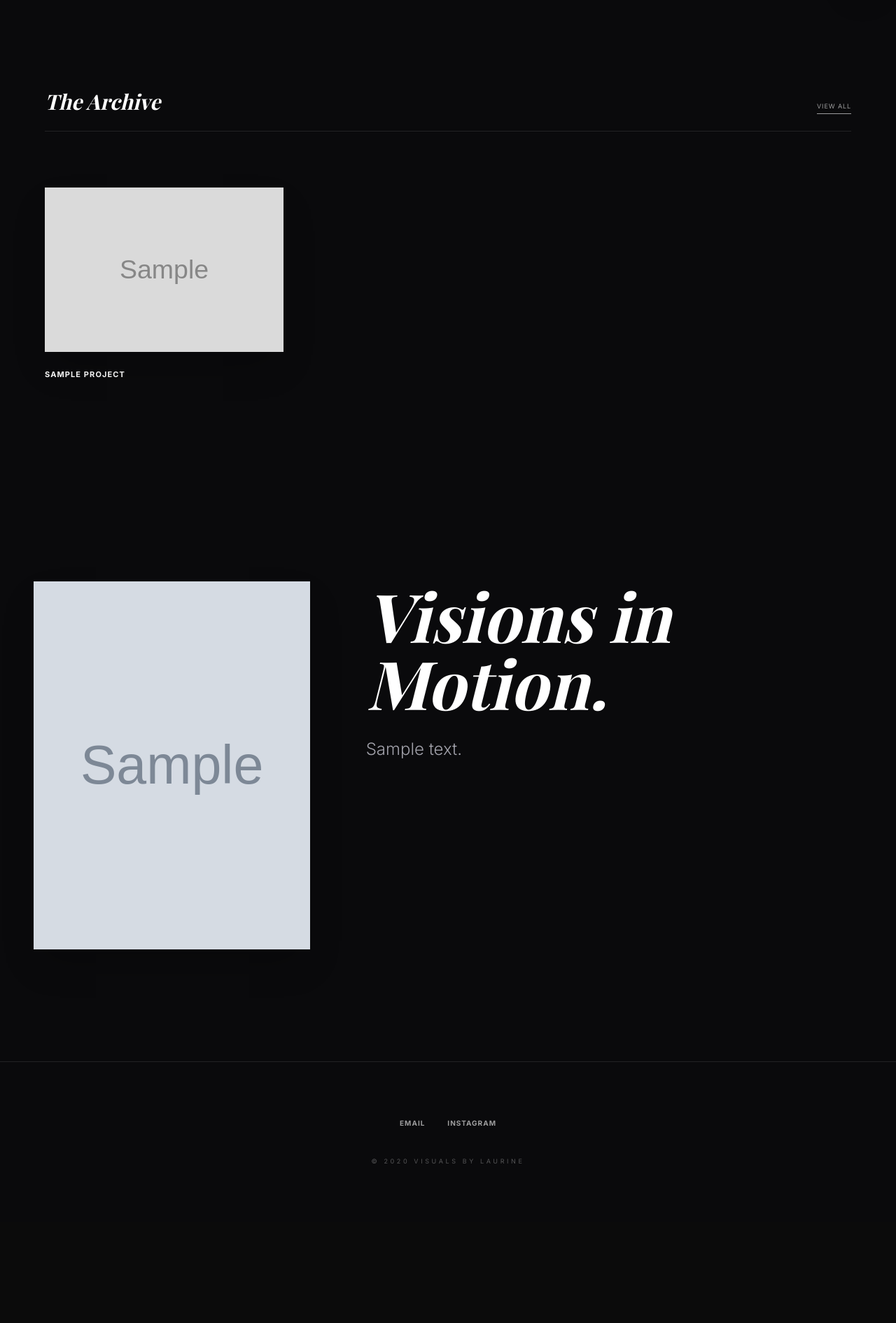
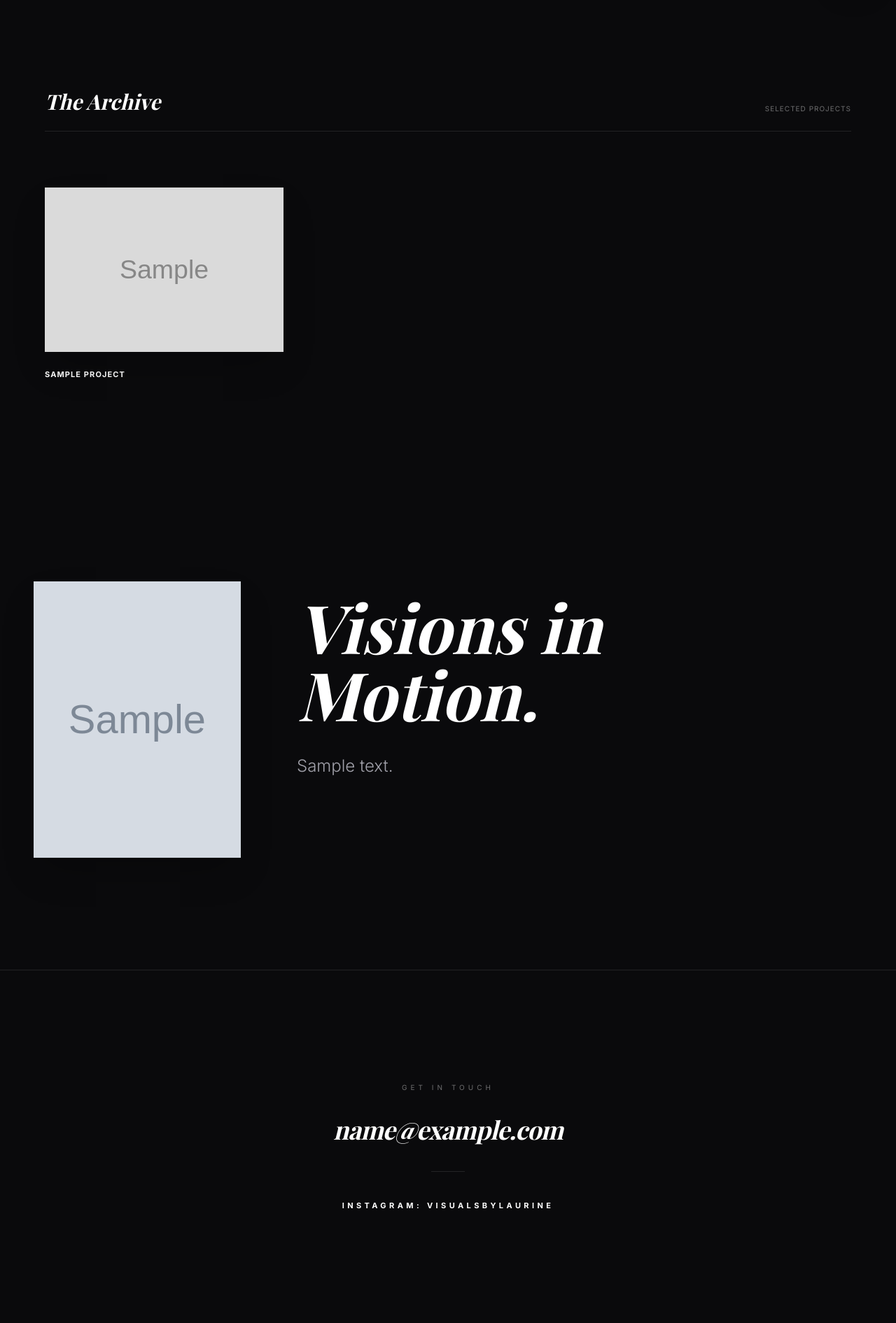
Before and after one commit to KCTD16/VBL-Portfolio, a Flask app: template templates/index.html in a window 1280 px wide. Shown: the part 801-2692 px from the top of the page at 70% size. Before the commit the page ends 2464 px from the top, so only its background shows below. Run offline with Flask 3, Linux system fonts and the light colour scheme; the template is opened without the code that fills it: most values are stand-ins (such as "Sample title", 1, 10 or a date in 2020); grey boxes marked "Sample" are stand-in pictures; some libraries are stand-ins or nearby versions; some web fonts are replaced.

Commit message:
Refactor project media links for consistency and optimize lightbox functionality in gallery and index templates

```diff
--- a/templates/index.html
+++ b/templates/index.html
@@ -2,81 +2,64 @@
 <html lang="en" data-theme="option1">
 <head>
     <meta charset="UTF-8">
-    <meta name="viewport" content="width=device-width, initial-scale=1.0, maximum-scale=1.0, user-scalable=no">
+    <meta name="viewport" content="width=device-width, initial-scale=1.0">
     <title>VBL | {{ bio.full_name }}</title>
-
     <script src="https://cdn.tailwindcss.com"></script>
     <link rel="stylesheet" href="https://cdnjs.cloudflare.com/ajax/libs/font-awesome/6.4.0/css/all.min.css">
     <link href="https://fonts.googleapis.com/css2?family=Inter:wght@300;400;700&family=Playfair+Display:ital,wght@0,700;1,400&display=swap" rel="stylesheet">
-
     <style>
         :root { --bg-primary: #ffffff; --text-primary: #000000; --border-color: rgba(0,0,0,0.08); }
-        [data-theme='option1'] { --bg-primary: #0a0a0c; --text-primary: #ffffff; --border-color: rgba(255,255,255,0.1); }
-
-        html { scroll-behavior: smooth; -webkit-font-smoothing: antialiased; }
-        body { background-color: var(--bg-primary); color: var(--text-primary); font-family: 'Inter', sans-serif; overflow-x: hidden; }
-
-        /* Mobile specific adjustments */
-        @media (max-width: 768px) {
-            .hero-title { font-size: 5rem !important; }
-            #custom-cursor { display: none !important; } /* Hide star on touch screens */
-        }
-
-        .film-grain { position: fixed; top: 0; left: 0; width: 100%; height: 100%; pointer-events: none; z-index: 9999; background: url('https://grainy-gradients.vercel.app/noise.svg'); opacity: 0.04; }
-
-        @media (pointer: fine) { body, a, button, .project-card { cursor: none !important; } }
+        [data-theme='option1'] { --bg-primary: #0a0a0c; --text-primary: #ffffff; --border-color: rgba(255, 255, 255, 0.1); }
+        html { scroll-behavior: smooth; }
+        body { background-color: var(--bg-primary); color: var(--text-primary); font-family: 'Inter', sans-serif; transition: background-color 0.8s ease; overflow-x: hidden; }
+        @media (pointer: fine) { body, a, button, .group, .cursor-pointer { cursor: none !important; } }
         #custom-cursor {
             position: fixed; top: 0; left: 0; width: 35px; height: 35px; background: white; pointer-events: none;
             z-index: 10000; mix-blend-mode: difference; clip-path: polygon(50% 0%, 61% 35%, 98% 35%, 68% 57%, 79% 91%, 50% 70%, 21% 91%, 32% 57%, 2% 35%, 39% 35%);
             will-change: transform; transition: opacity 0.3s ease; opacity: 0;
         }
-
         .reveal { opacity: 0; transform: translateY(20px); transition: all 0.8s cubic-bezier(0.2, 0.8, 0.2, 1); }
         .reveal.active { opacity: 1; transform: translateY(0); }
         .font-editorial { font-family: 'Playfair Display', serif; }
-        #lightbox { position: fixed; inset: 0; z-index: 1000; background: rgba(0,0,0,0.98); display: none; align-items: center; justify-content: center; }
+        #lightbox { position: fixed; inset: 0; z-index: 1000; background: rgba(0,0,0,0.98); display: none; align-items: center; justify-content: center; padding: 20px; }
     </style>
 </head>
-<body>
-    <div class="film-grain"></div>
+<body id="home">
     <div id="custom-cursor"></div>
-
-    <nav class="fixed top-0 w-full z-[100] p-6 md:p-12 flex justify-between items-center mix-blend-difference text-white">
-        <div class="font-editorial italic text-xl md:text-2xl">VBL</div>
-        <div class="flex gap-6 md:gap-12 text-[9px] md:text-[10px] uppercase font-bold tracking-[0.3em]">
+    <nav class="fixed top-0 w-full z-[100] p-8 md:p-12 flex justify-between items-center mix-blend-difference text-white">
+        <div class="font-editorial italic text-2xl">VBL</div>
+        <div class="flex gap-8 text-[10px] uppercase font-bold tracking-[0.4em]">
             <a href="/">Home</a>
             <a href="{{ url_for('archive') }}">Full Works</a>
             <a href="#content">Content</a>
         </div>
     </nav>
 
-    <div id="lightbox" onclick="closeLightbox()"><div id="lightbox-content" class="w-full h-full flex items-center justify-center p-4"></div></div>
+    <div id="lightbox" onclick="closeLightbox()"><div id="lightbox-content" class="w-full h-full flex items-center justify-center"></div></div>
 
     <!-- Hero -->
-    <section class="relative h-screen flex items-center justify-center bg-black px-6">
+    <section class="relative h-screen flex items-center justify-center bg-black">
         <video id="hero-video" autoplay loop muted playsinline preload="auto" class="absolute inset-0 w-full h-full object-cover opacity-60">
             <source src="{{ bio.hero_video }}" type="video/mp4">
         </video>
-        <h1 class="relative z-10 hero-title text-7xl md:text-9xl font-editorial italic tracking-tighter text-center">{{ bio.name }}</h1>
+        <h1 class="relative z-10 text-7xl md:text-9xl font-editorial italic tracking-tighter text-white">{{ bio.name }}</h1>
     </section>
 
     <!-- Archive -->
-    <section id="gallery" class="py-20 md:py-32 px-6 md:px-12 bg-[var(--bg-secondary)]">
+    <section id="gallery" class="py-32 px-6 md:px-12 bg-[var(--bg-secondary)]">
         <div class="max-w-6xl mx-auto">
-            <div class="reveal flex justify-between items-end mb-12 md:mb-20 border-b border-[var(--border-color)] pb-6">
+            <div class="reveal flex justify-between items-end mb-20 border-b border-[var(--border-color)] pb-6">
                 <h2 class="text-3xl font-editorial italic">The Archive</h2>
-                <a href="{{ url_for('archive') }}" class="text-[9px] uppercase tracking-widest opacity-60 border-b border-current pb-1">View All</a>
+                <p class="text-[10px] uppercase tracking-widest opacity-40">Selected Projects</p>
             </div>
-
-            <div class="grid grid-cols-1 md:grid-cols-2 lg:grid-cols-3 gap-12 md:gap-16">
+            <div class="grid grid-cols-1 md:grid-cols-2 lg:grid-cols-3 gap-16">
                 {% for project in projects %}
                 <div class="reveal group cursor-pointer project-card" onclick="openLightbox('{{ project.is_video }}', '{{ project.video if project.is_video else project.image }}')">
                     <div class="aspect-[16/11] overflow-hidden bg-zinc-900 mb-6 shadow-2xl relative">
                         {% if project.is_video %}
-                            <video loop muted playsinline preload="metadata" class="project-video-element w-full h-full object-cover md:grayscale group-hover:grayscale-0"><source src="{{ project.video }}" type="video/mp4"></video>
-                            <div class="absolute top-4 right-4 text-white/50"><i class="fas fa-play text-[8px]"></i></div>
+                            <video loop muted playsinline class="w-full h-full object-cover grayscale group-hover:grayscale-0"><source src="{{ project.video }}" type="video/mp4"></video>
                         {% else %}
-                            <img src="{{ project.image }}" loading="lazy" class="w-full h-full object-cover md:grayscale group-hover:grayscale-0 transition-transform duration-700 group-hover:scale-105">
+                            <img src="{{ project.image }}" loading="lazy" class="w-full h-full object-cover grayscale group-hover:grayscale-0 transition-transform duration-700 group-hover:scale-105">
                         {% endif %}
                     </div>
                     <h3 class="uppercase text-[11px] font-bold tracking-widest">{{ project.title }}</h3>
@@ -87,61 +70,54 @@
     </section>
 
     <!-- Bio -->
-    <section id="content" class="py-20 md:py-40 px-6 md:px-12 flex flex-col md:flex-row gap-12 md:gap-20 items-center md:items-start">
-        <div class="reveal w-full md:w-1/3"><div class="aspect-[3/4] overflow-hidden shadow-2xl"><img src="{{ bio.content_photo }}" class="w-full h-full object-cover"></div></div>
-        <div class="reveal flex-1 text-center md:text-left">
-            <h2 class="text-5xl md:text-8xl font-editorial italic mb-8 leading-tight">Visions in <br>Motion.</h2>
-            <p class="text-lg md:text-2xl font-light max-w-2xl text-zinc-400 leading-relaxed">{{ bio.bio }}</p>
+    <section id="content" class="py-40 px-6 md:px-12 flex flex-col md:flex-row gap-20 items-start">
+        <div class="reveal w-full md:w-1/4"><div class="aspect-[3/4] overflow-hidden shadow-2xl"><img src="{{ bio.content_photo }}" class="w-full h-full object-cover"></div></div>
+        <div class="reveal md:pt-4">
+            <h2 class="text-5xl md:text-8xl font-editorial italic mb-10 leading-tight">Visions in <br>Motion.</h2>
+            <p class="text-xl md:text-2xl font-light max-w-2xl text-zinc-400 leading-relaxed">{{ bio.bio }}</p>
         </div>
     </section>
 
-    <footer class="py-20 text-center border-t border-[var(--border-color)]">
-        <div class="mb-10 flex justify-center gap-8 text-[10px] font-bold uppercase tracking-widest opacity-60">
-            <a href="mailto:{{ bio.contact.email }}" class="hover:text-white transition">Email</a>
-            <a href="{{ bio.contact.instagram }}" target="_blank" class="hover:text-white transition">Instagram</a>
+    <!-- FOOTER REDESIGN -->
+    <footer class="py-40 text-center border-t border-[var(--border-color)]">
+        <div class="flex flex-col items-center gap-6">
+            <p class="text-[10px] uppercase tracking-[0.5em] opacity-40 mb-2">Get in Touch</p>
+            <span class="text-2xl md:text-4xl font-editorial italic tracking-tight">{{ bio.contact.email }}</span>
+            <div class="w-12 h-[1px] bg-[var(--border-color)] my-4"></div>
+            <a href="{{ bio.contact.instagram }}" target="_blank" class="text-[11px] uppercase tracking-[0.4em] font-bold hover:opacity-50 transition">
+                Instagram: visualsbylaurine
+            </a>
         </div>
-        <p class="text-[9px] uppercase tracking-[0.4em] opacity-30">© {{ bio.est_year }} Visuals By Laurine</p>
     </footer>
 
-    <button onclick="toggleTheme()" class="fixed bottom-6 right-6 w-12 h-12 rounded-full bg-[var(--text-primary)] text-[var(--bg-primary)] flex items-center justify-center shadow-2xl z-[10000]">
-        <i id="theme-icon" class="fas fa-moon text-sm"></i>
+    <button onclick="toggleTheme()" class="fixed bottom-8 right-8 w-14 h-14 rounded-full bg-[var(--text-primary)] text-[var(--bg-primary)] flex items-center justify-center shadow-2xl z-[10000] hover:scale-110 transition">
+        <i id="theme-icon" class="fas fa-moon"></i>
     </button>
 
     <script>
         const obs = new IntersectionObserver((es) => { es.forEach(e => { if (e.isIntersecting) e.target.classList.add('active'); }); }, { threshold: 0.1 });
         document.querySelectorAll('.reveal').forEach(el => obs.observe(el));
-
-        // Video Scroll Observer for Mobile
-        const videoObs = new IntersectionObserver((entries) => {
-            entries.forEach(entry => {
-                const vid = entry.target.querySelector('video');
-                if (vid) {
-                    if (entry.isIntersecting) vid.play().catch(() => {});
-                    else vid.pause();
-                }
-            });
-        }, { threshold: 0.6 });
-        document.querySelectorAll('.project-card').forEach(card => videoObs.observe(card));
-
         const cursor = document.getElementById('custom-cursor');
         let isHovering = false;
         document.addEventListener('mousemove', (e) => {
             cursor.style.opacity = '1';
-            cursor.style.transform = `translate3d(${e.clientX}px, ${e.clientY}px, 0) translate(-50%, -50%) scale(${isHovering ? 1.5 : 1})`;
+            cursor.style.transform = `translate3d(${e.clientX}px, ${e.clientY}px, 0) translate(-50%, -50%) scale(${isHovering ? 1.6 : 1})`;
         });
-
         function openLightbox(isVid, src) {
             const lb = document.getElementById('lightbox');
             lb.style.display = 'flex';
-            document.getElementById('lightbox-content').innerHTML = isVid === 'True' ? `<video controls autoplay class="max-w-full max-h-[80vh] shadow-2xl"><source src="${src}" type="video/mp4"></video>` : `<img src="${src}" class="max-w-full max-h-[80vh] object-contain">`;
+            document.getElementById('lightbox-content').innerHTML = isVid === 'True' ? `<video controls autoplay class="max-w-full max-h-[85vh] shadow-2xl"><source src="${src}" type="video/mp4"></video>` : `<img src="${src}" class="max-w-full max-h-[85vh] object-contain">`;
         }
         function closeLightbox() { document.getElementById('lightbox').style.display = 'none'; }
-
-        document.querySelectorAll('a, button, .project-card').forEach(el => {
+        document.querySelectorAll('.project-card').forEach(card => {
+            const vid = card.querySelector('video');
+            card.onmouseenter = () => { if(vid) vid.play(); isHovering = true; };
+            card.onmouseleave = () => { if(vid) vid.pause(); isHovering = false; };
+        });
+        document.querySelectorAll('a, button').forEach(el => {
             el.onmouseenter = () => isHovering = true;
             el.onmouseleave = () => isHovering = false;
         });
-
         function toggleTheme() {
             const h = document.documentElement;
             const i = document.getElementById('theme-icon');
```
Also changed, not shown: data.py (+10 -10 lines), templates/gallery.html (+21 -15 lines).
